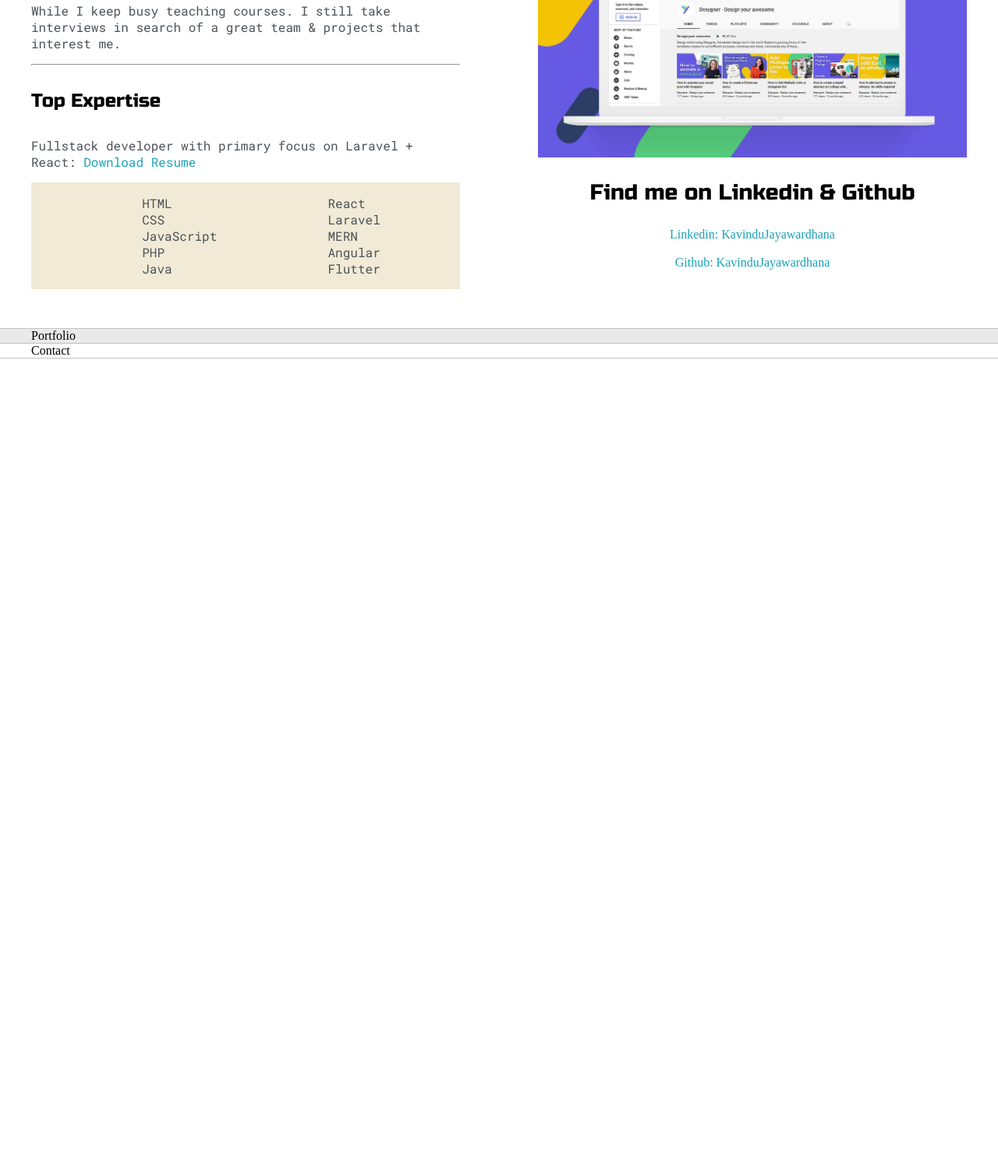
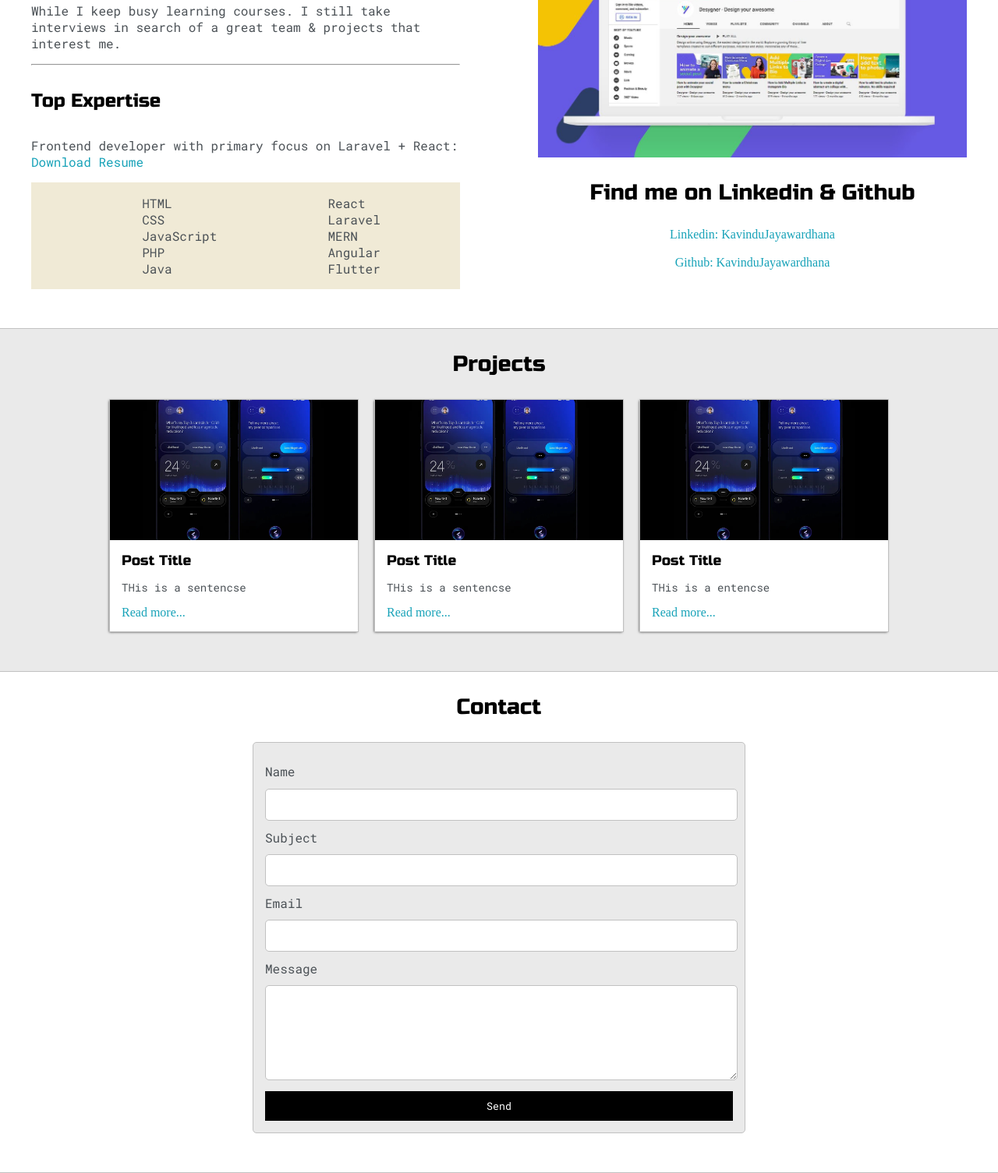
Before and after one commit to KavinduJayawardhana/Portfolio-HTML-CSS-JS, a plain HTML site: page index.html in a window 1280 px wide. Shown: the part 879-2384 px from the top of the page at 78% size. Before the commit the page ends 1339 px from the top, so only its background shows below. Drawn offline with Linux system fonts and the light colour scheme.

Commit message:
Complete HTML, CSS, and JS structure for portfolio site

```diff
--- /dev/null
+++ b/blue.css
@@ -0,0 +1,19 @@
+@import url('https://fonts.googleapis.com/css2?family=Poppins:ital,wght@0,100;0,200;0,300;0,400;0,500;0,600;0,700;0,800;0,900;1,100;1,200;1,300;1,400;1,500;1,600;1,700;1,800;1,900&family=Roboto+Mono:ital,wght@0,100..700;1,100..700&family=Russo+One&display=swap');
+
+:root{
+    --mainColor:#15202B;
+    --secondaryColor:#192734;
+
+    --borderColor:#164D56;
+
+    --mainText:#fff;
+    --secondaryText:#eeeeee;
+
+    --themeDotBorder:#FFF;
+
+    --previewBg:rgba(25,39,52,0.8);
+
+    --previewShadow: #111921;
+
+    --buttonColor: #17a2b8;
+}
--- a/default.css
+++ b/default.css
@@ -14,11 +14,17 @@
     --previewBg:rgba(251,249,243,0.8);
 
     --previewShadow: #f0ead6;
+
+    --buttonColor: black;
 }
 
 html,body{
     padding: 0;
     margin: 0;
+}
+
+body *{
+    transition: 0.3s;
 }
 
 h1,h2,h3,h4,h5,h6,strong{
@@ -94,6 +100,10 @@ h6{font-size: 18px;}
     justify-content: space-between;
     align-items: center;
     background-color: var(--mainColor);
+}
+
+#navigation a{
+    color: var(--mainText);
 }
 
 #navigation{
@@ -268,6 +278,85 @@ h6{font-size: 18px;}
     width: 100%;
 
 }
+
+.post-wrapper{
+    display: grid;
+    grid-template-columns: repeat(auto-fit, 320px);
+    gap: 20px;
+    justify-content: center;
+    padding-bottom: 50px;
+}
+
+.post{
+    border: 1px solid var(--borderColor);
+    -webkit-box-shadow:-1px 1px 3px -1px rgba(0,0,0,0.75);
+    -moz-box-shadow:-1px 1px 3px -1px rgba(0,0,0,0.75);
+    box-shadow:-1px 1px 3px -1px rgba(0,0,0,0.75);
+}
+
+
+.thumbnail{
+    display: block;
+    width: 100%;
+    height: 180px;
+    object-fit: cover;
+}
+
+.post-preview{
+    background-color: #fff;
+    padding: 15px;
+}
+
+.post-title{
+    color: black;
+    margin: 0;
+}
+
+.post-intro{
+    color: #4b5156;
+    font-size: 14px;
+}
+
+#contact-form{
+    display: block;
+    max-width: 600px;
+    margin: 0 auto;
+    border: 1px solid var(--borderColor);
+    padding: 15px;
+    border-radius: 5px;
+    background-color: var(--mainColor);
+    margin-bottom: 50px;
+}
+
+#contact-form label{
+    line-height: 2.7em;
+}
+
+#contact-form textarea{
+    min-height: 100px;
+    font-size: 14px;
+}
+
+.input-field{
+    width: 100%;
+    padding-top: 10px;
+    padding-bottom: 10px;
+    background-color: var(--secondaryColor);
+    border-radius: 5px;
+    border: 1px solid var(--borderColor);
+    font-size: 14px;
+}
+
+#submit-btn{
+    margin-top: 10px;
+    width: 100%;
+    padding-top: 10px;
+    padding-bottom: 10px;
+    color: #fff;
+    background-color: var(--buttonColor);
+    border: none;
+}
+
 @media screen and (max-width: 1200px){
     .main-container{
         width: 95%;
--- /dev/null
+++ b/green.css
@@ -0,0 +1,19 @@
+@import url('https://fonts.googleapis.com/css2?family=Poppins:ital,wght@0,100;0,200;0,300;0,400;0,500;0,600;0,700;0,800;0,900;1,100;1,200;1,300;1,400;1,500;1,600;1,700;1,800;1,900&family=Roboto+Mono:ital,wght@0,100..700;1,100..700&family=Russo+One&display=swap');
+
+:root{
+    --mainColor:#606856;
+    --secondaryColor:#515a48;
+
+    --borderColor:#161914;
+
+    --mainText:#fff;
+    --secondaryText:#eeeeee;
+
+    --themeDotBorder:#FFF;
+
+    --previewBg:rgba(81,90,72,0.8);
+
+    --previewShadow: #2a2f25;
+
+    --buttonColor: #669966;
+}
--- a/index.html
+++ b/index.html
@@ -4,6 +4,7 @@
     <meta charset="UTF-8">
     <meta name="viewport" content="width=device-width, initial-scale=1.0">
     <link rel="stylesheet" href="default.css">
+    <link id="theme-style" rel="stylesheet" href="">
     <!-- <title>Document</title> -->
 </head>
 <body>
@@ -28,10 +29,10 @@
                     <h5 style="text-align: center; line-height: 0;">Personalize Theme</h5>
 
                     <div id="theme-options-wrapper">
-                        <div id="light-mode" class="theme-dot"></div>
-                        <div id="blue-mode" class="theme-dot"></div>
-                        <div id="green-mode" class="theme-dot"></div>
-                        <div id="purple-mode" class="theme-dot"></div>
+                        <div data-mode="light" id="light-mode" class="theme-dot"></div>
+                        <div data-mode="blue" id="blue-mode" class="theme-dot"></div>
+                        <div data-mode="green" id="green-mode" class="theme-dot"></div>
+                        <div data-mode="purple" id="purple-mode" class="theme-dot"></div>
                     </div>
 
                     <p id="settings-note">Theme settings will be saved for <br>your next vist</p>
@@ -44,7 +45,7 @@
                             <div id="corner-tr" class="corner"> </div>
 
                             <h3>What I Do</h3>
-                            <p>I was a lead developer in a past life, now I enjoy teaching courses.</p>
+                            <p>I am a Frontend developer, now I enjoy learning new things.</p>
 
                             <div id="corner-br" class="corner"> </div>
                             <div id="corner-bl" class="corner"> </div>
@@ -65,14 +66,14 @@
                 <div class="about-me">
 
                     <h4>More About Me</h4>
-                    <p>I build new projects just to tickle my brain and love teaching others how they're made.</p>
-                    <p>While I keep busy teaching courses. I still take interviews in search of a great team & projects that interest me.</p>
+                    <p>I build new projects just to tickle my brain and love learning new technologies.</p>
+                    <p>While I keep busy learning courses. I still take interviews in search of a great team & projects that interest me.</p>
 
                     <hr>
 
                     <h4>Top Expertise</h4>
 
-                    <p>Fullstack developer with primary focus on Laravel + React: <a target="_blank" href="http://">Download Resume</a></p>
+                    <p>Frontend developer with primary focus on Laravel + React: <a target="_blank" href="http://">Download Resume</a></p>
 
                     <div id="skills">
                         <ul>
@@ -104,13 +105,68 @@
     </section>
     <section class="s1">
         <div class="main-container">
-            Portfolio
+            <h3 style="text-align: center;">Projects</h3>
+            <div class="post-wrapper">
+
+                <div>
+                    <div class="post">
+                        <img class="thumbnail" src="images/design.jpg" alt="">
+                        <div class="post-preview">
+                            <h6 class="post-title">Post Title</h6>
+                            <p class="post-intro">THis is a sentencse</p>
+                            <a href="/post.html">Read more...</a>
+                        </div>
+                    </div>
+                </div>
+
+                <div>
+                    <div class="post">
+                        <img class="thumbnail" src="images/design.jpg" alt="">
+                        <div class="post-preview">
+                            <h6 class="post-title">Post Title</h6>
+                            <p class="post-intro">THis is a sentencse</p>
+                            <a href="#">Read more...</a>
+                        </div>
+                    </div>
+                </div>
+
+                <div>
+                    <div class="post">
+                        <img class="thumbnail" src="images/design.jpg" alt="">
+                        <div class="post-preview">
+                            <h6 class="post-title">Post Title</h6>
+                            <p class="post-intro">THis is a entencse</p>
+                            <a href="#">Read more...</a>
+                        </div>
+                    </div>
+                </div>
+
+            </div>
+
         </div>
     </section>
     <section class="s2">
         <div class="main-container">
-            Contact
+
+            <h3 style="text-align: center;">Contact</h3>
+            <form id="contact-form" action="">
+                <label for="">Name</label>
+                <input class="input-field" type="text" >
+
+                <label for="">Subject</label>
+                <input class="input-field" type="text" >
+
+                <label for="">Email</label>
+                <input class="input-field" type="email" >
+
+                <label for="">Message</label>
+                <textarea class="input-field" type="email" ></textarea>
+
+                <input id="submit-btn" type="submit" value="Send">
+            </form>
         </div>
     </section>
+
+    <script src="script.js"></script>
 </body>
 </html>
--- /dev/null
+++ b/purple.css
@@ -0,0 +1,19 @@
+@import url('https://fonts.googleapis.com/css2?family=Poppins:ital,wght@0,100;0,200;0,300;0,400;0,500;0,600;0,700;0,800;0,900;1,100;1,200;1,300;1,400;1,500;1,600;1,700;1,800;1,900&family=Roboto+Mono:ital,wght@0,100..700;1,100..700&family=Russo+One&display=swap');
+
+:root{
+    --mainColor:#46344E;
+    --secondaryColor:#382a3f;
+
+    --borderColor:#1d1520;
+
+    --mainText:#fff;
+    --secondaryText:#eeeeee;
+
+    --themeDotBorder:#FFF;
+
+    --previewBg:rgba(29,21,32,0.8);
+
+    --previewShadow: #2b202f;
+
+    --buttonColor: #8534a3;
+}
--- /dev/null
+++ b/script.js
@@ -0,0 +1,34 @@
+let theme  = localStorage.getItem('theme')
+
+if (theme == null){
+    setTheme('light')
+}else {
+    setTheme(theme)
+}
+
+let themeDot = document.getElementsByClassName('theme-dot');
+
+for (let i=0; themeDot.length > i; i++){
+    themeDot[i].addEventListener("click", function(){
+        let mode =  this.dataset.mode
+        console.log(" opclicked",mode)
+        setTheme(mode)
+    })
+}
+
+function setTheme(mode){
+    if( mode === 'light'){
+        document.getElementById('theme-style').href = "default.css"
+    }
+    if( mode === 'blue'){
+        document.getElementById('theme-style').href = "blue.css"
+    }
+    if( mode === 'green'){
+        document.getElementById('theme-style').href = "green.css"
+    }
+    if( mode === 'purple'){
+        document.getElementById('theme-style').href = "purple.css"
+    }
+
+    localStorage.setItem('theme', mode)
+}
```
Also changed, not shown: post.html (added, +24 -0 lines), images/design.jpg (added).
